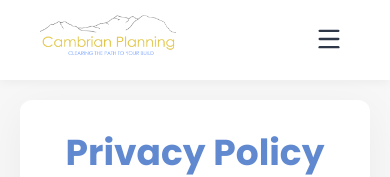
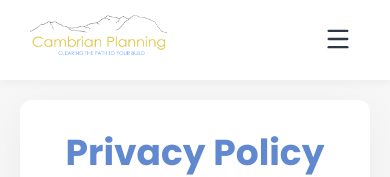
Before and after one commit to Clic-Cymru/cambrian-planning, a React (Vite) app: page /privacy-policy in a window 390 px wide. Shown: the top 177 px of the page. Built offline with nearby package versions, Linux system fonts and the light colour scheme.

Commit message:
UI: Extend footer accordions to tablet and increase mobile header width

```diff
--- a/src/components/Footer.css
+++ b/src/components/Footer.css
@@ -96,9 +96,10 @@
   display: none;
 }
 
-@media (max-width: 767px) {
+@media (max-width: 1199px) {
   .footer-grid {
     gap: 0;
+    grid-template-columns: 1fr;
   }
 
   .footer-col {
--- a/src/components/Header.css
+++ b/src/components/Header.css
@@ -271,6 +271,11 @@
 }
 
 @media (max-width: 1024px) {
+  .header-container {
+    width: 95% !important;
+    max-width: 95% !important;
+  }
+
   .desktop-nav {
     display: none;
   }
```
